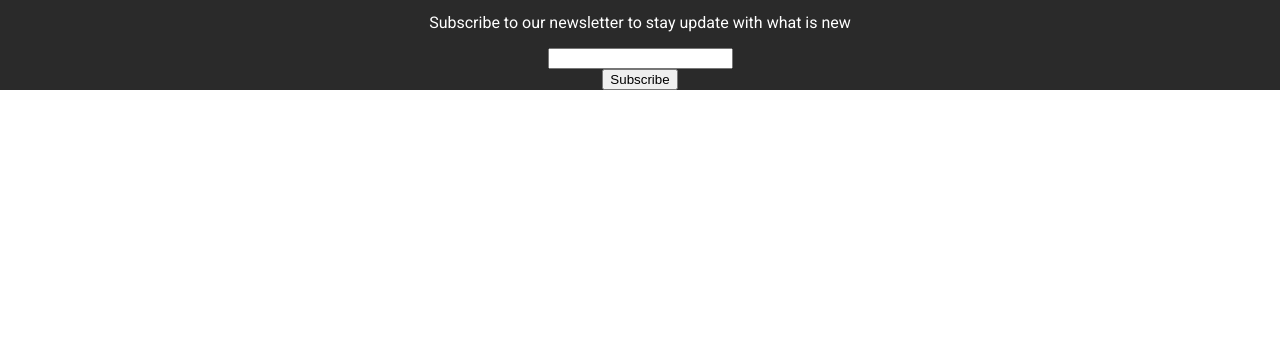
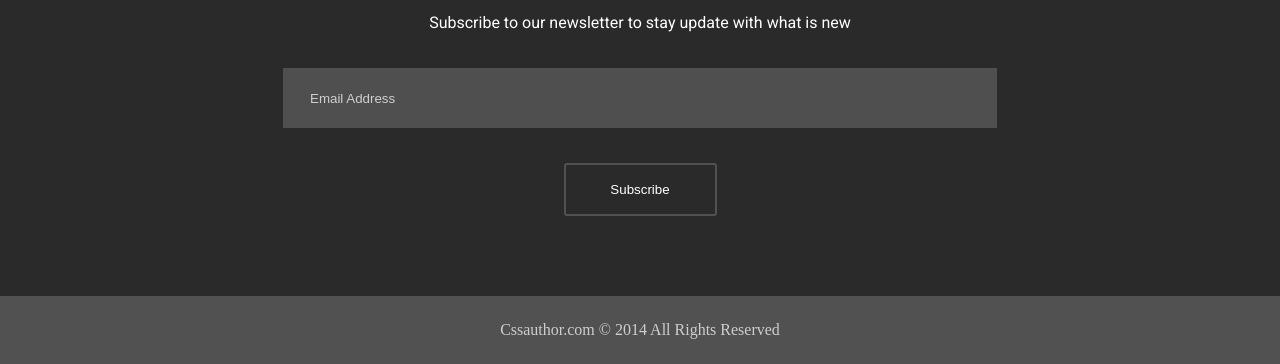
Before and after one commit to DeeDeeQQ/frontend, a plain HTML site: page app/index.html in a window 1280 px wide. Shown: the part 3834-4198 px from the top of the page. Before the commit the page ends 3924 px from the top, so only its background shows below. Drawn offline with Linux system fonts and the light colour scheme.

Commit message:
+footer and get in touch

```diff
--- a/app/index.html
+++ b/app/index.html
@@ -199,9 +199,14 @@
             <a href="#"><i class="fa fa-linkedin" aria-hidden="true"></i></a>
         </div>
         <p>Subscribe to our newsletter to stay update with what is new</p>
-        <input>
-        <button>Subscribe</button>
+        <form>
+            <input type="email" name="email" placeholder="Email Address"/>
+            <button>Subscribe</button>
+        </form>
     </section>
+    <footer>
+        <p>Cssauthor.com &copy 2014 All Rights Reserved</p>
+    </footer>
 <script src="js/libs.min.js"></script>
 <script src="js/common.js"></script>
 
--- a/app/sass/main.sass
+++ b/app/sass/main.sass
@@ -301,6 +301,7 @@ nav
 	justify-content: center
 	background-color: #2a2a2a
 	padding-top: 80px
+	padding-bottom: 80px
 	color: white
 	font-family: Roboto
 
@@ -322,3 +323,48 @@ nav
 			text-decoration: none
 			&:hover
 				border-color: #de2b24
+
+	form
+		display: flex
+		flex-direction: column
+		justify-content: center
+		align-items: center
+		color: white
+		box-shadow: none
+
+		input
+			height: 54px
+			width: 683px
+			border-color: #4F4F4F
+			border-radius: 1px
+			background-color: #4F4F4F
+			margin-top: 20px
+			padding-left: 25px
+			color: white
+			border-style: solid
+			&::placeholder
+				color: #CECECE
+			&:hover,&:active, &:focus
+				border-color: #de2b24
+				outline-color: #de2b24
+
+
+		button
+			margin-top: 35px
+			width: 153px
+			height: 53px
+			border: solid 2px rgb(81, 81, 81)
+			border-radius: 3px
+			background-color: rgba(243, 243, 243, 0)
+			color: white
+			&:hover,&:active, &:focus
+				border-color: #de2b24
+				outline-color: #de2b24
+
+footer
+	display: flex
+	align-items: center
+	justify-content: center
+	background-color: #515151
+	color: #CECECE
+	height: 68px
```
Also changed, not shown: app/css/main.css.
